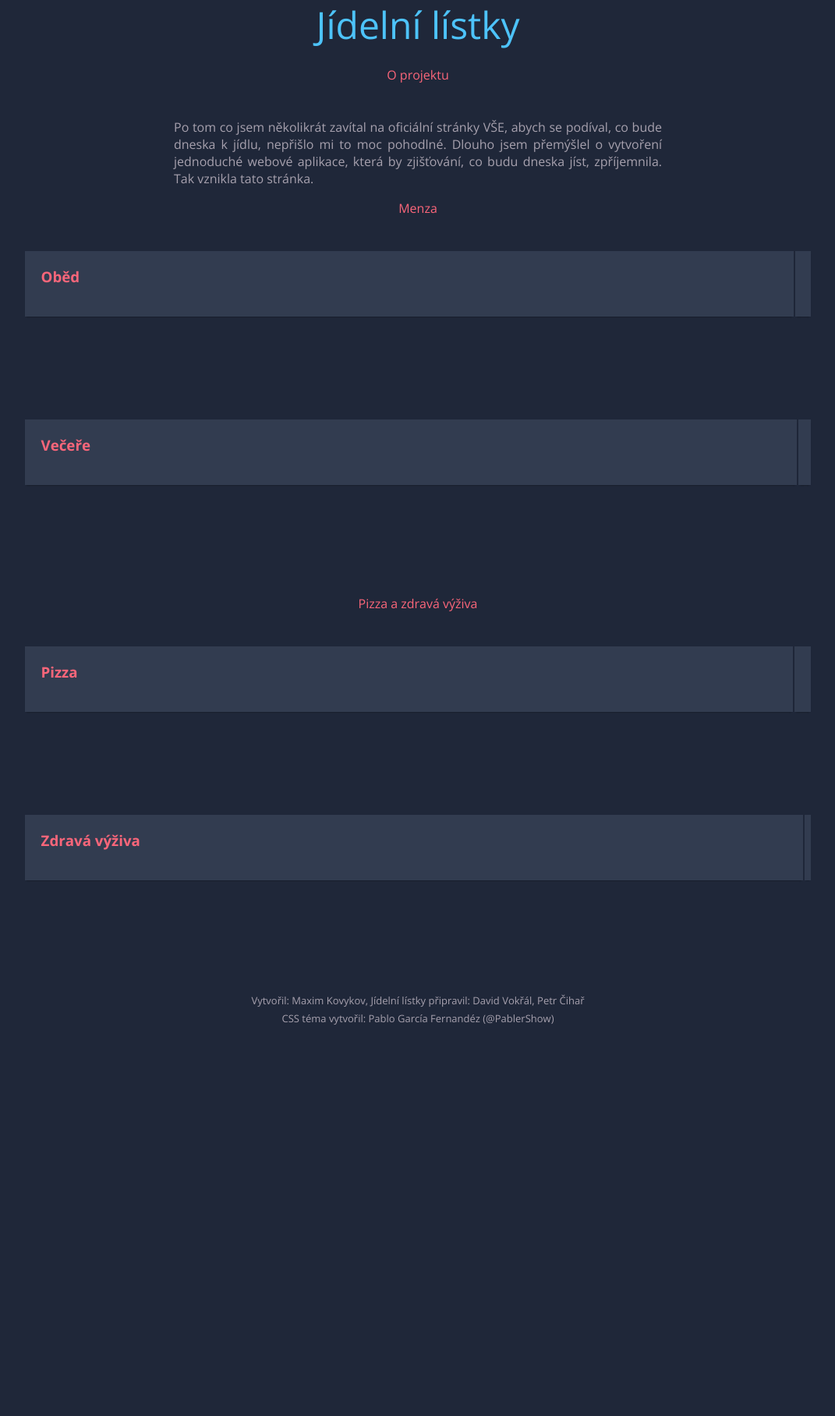
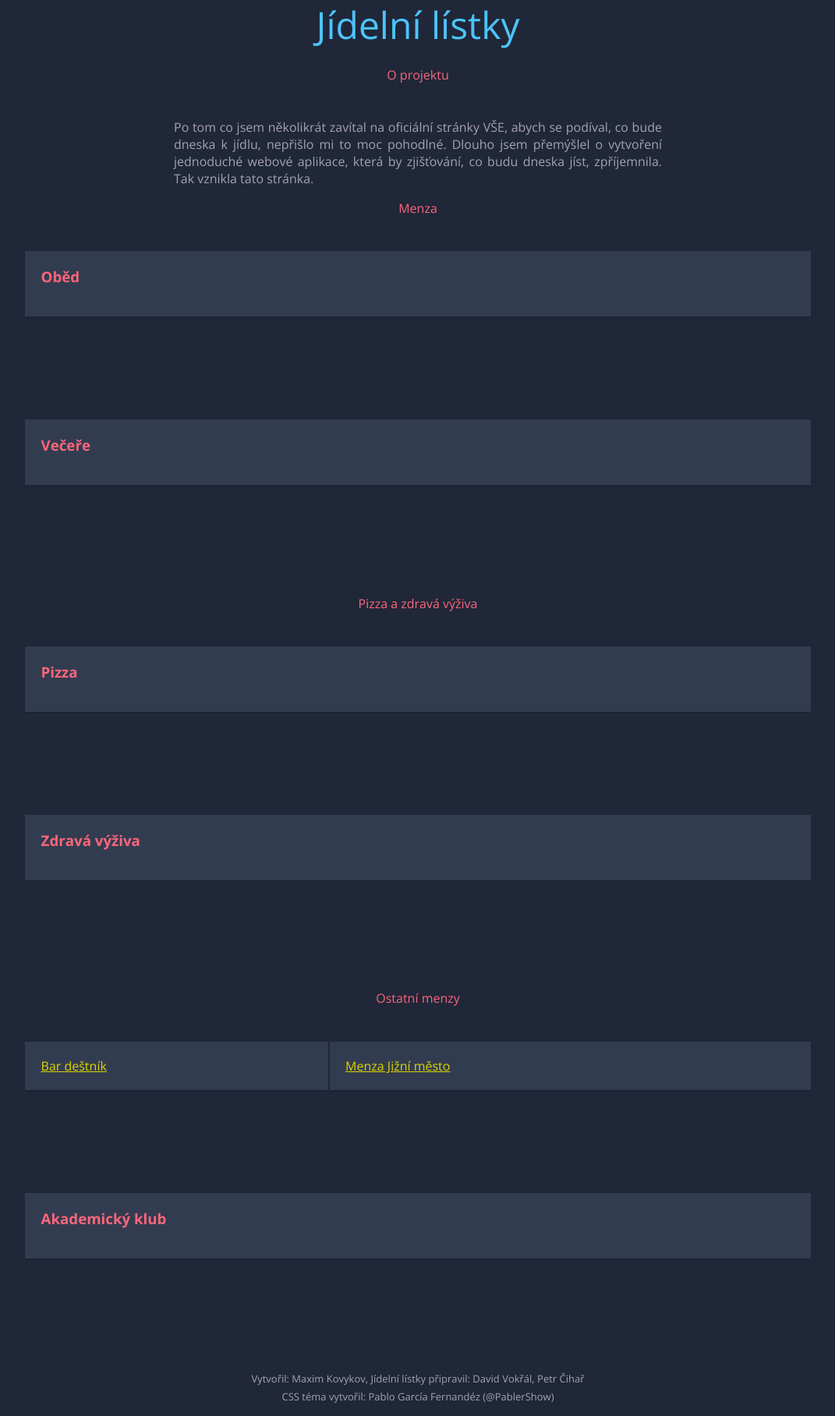
Before and after one commit to Luminaar/jidelni_listky, a Flask app: page / in a window 1280 px wide. Shown: the whole page at 78% size, without its empty margins (104-1175 px from the left). Before the commit the page ends 1314 px from the top, so only its background shows below. Run offline with Flask 2, Linux system fonts and the light colour scheme; data that the repository does not hold is empty.

Commit message:
added menu for akademicky, destnik a JM

```diff
--- a/app.py
+++ b/app.py
@@ -92,13 +92,16 @@ get_zdrava = get_zdrava_pizza("http://www.vse.cz/menza/jidelni_listek_Zdrava_vyz
 get_menza_obed = get_menza("http://www.vse.cz/menza/obedy.php#5")
 get_menza_vecere = get_menza("http://www.vse.cz/menza/vecere.php#5")
 
+get_menza_akademicky = get_menza("http://www.vse.cz/menza/jidelni_listek_AK.php#2")
+
 
 @app.route('/')
 def main():
     return render_template("index.html", obed=get_menza_obed(),
                             vecere=get_menza_vecere(),
                             pizza=get_pizza(),
-                            zdrava=get_zdrava())
+                            zdrava=get_zdrava(),
+                            akademicky=get_menza_akademicky())
 
 
 if __name__ == '__main__':
--- a/templates/index.html
+++ b/templates/index.html
@@ -18,7 +18,7 @@
         <link rel="shortcut icon" href="{{ url_for('static', filename='favicon.ico') }}">
     </head>
 
-    <body>
+    <body link="#DBD400" vlink="#B5AF00" alink="#FFF700">
         <h1>Jídelní lístky</h1>
 
         <h2>O projektu</h2>
@@ -34,14 +34,14 @@
 
             <h2>Menza</h2>
                     <table class="container">
-                        <tr><td><h3>Oběd</h3></td><td></td></tr>
+                        <tr><td colspan=2><h3>Oběd</h3></td></tr>
                         {% for key in obed %}
                             <tr><td>{{obed[loop.index0][0]}}</td><td>{{obed[loop.index0][1]}}</td></tr>
                         {% endfor %}
                     </table>
 
                     <table class="container">
-                        <tr><td><h3>Večeře</h3></td><td></td></tr>
+                        <tr><td colspan=2><h3>Večeře</h3></td></tr>
 
                         {% for key in vecere %}
                             <tr><td>{{vecere[loop.index0][0]}}</td><td>{{vecere[loop.index0][1]}}</td></tr>
@@ -51,18 +51,33 @@
             <h2>Pizza a zdravá výživa</h2>
 
                 <table class="container">
-                    <tr><td><h3>Pizza</h3></td><td></td></tr>
+                    <tr><td colspan=2><h3>Pizza</h3></td></tr>
                     {% for key in pizza %}
                         <tr><td>{{pizza[loop.index0][0]}}</td><td>{{pizza[loop.index0][1]}}</td></tr>
                     {% endfor %}
                 </table>
 
                 <table class="container">
-                    <tr><td><h3>Zdravá výživa</h3></td><td></td></tr>
+                    <tr><td colspan=2><h3>Zdravá výživa</h3></td></tr>
                     {% for key in zdrava %}
                         <tr><td>{{zdrava[loop.index0][0]}}</td><td>{{zdrava[loop.index0][1]}}</td></tr>
                     {% endfor %}
                 </table>
+
+            <h2> Ostatní menzy</h2>
+            <table class="container">
+                <tr>
+                    <td><a href="http://www.divadelnicatering.cz/poledne/poledne.pdf">Bar deštník</a></td>
+                    <td><a href="http://jm.vse.cz/jidlo/41_14.pdf">Menza Jižní město</a></td>
+                </tr>
+            </table>
+
+            <table class="container">
+                <tr><td cospan=2><h3>Akademický klub</h3></td></tr>
+                {% for key in akademicky %}
+                    <tr><td>{{akademicky[loop.index0][1]}}</td></tr>
+                {% endfor %}
+            </table>
 
 
     </body>
```
